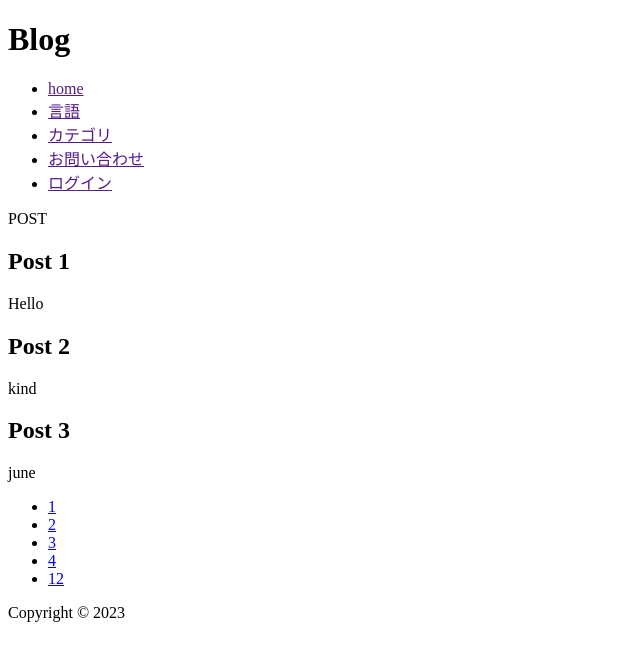
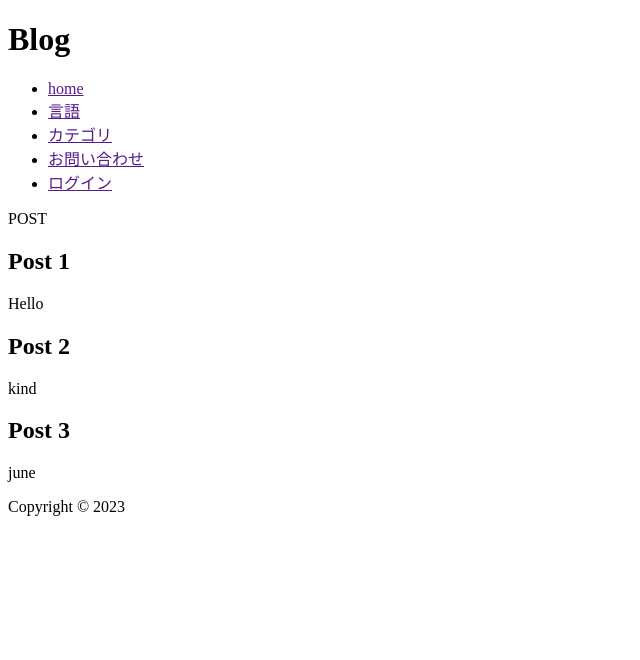
Before and after one commit to CA01971164/blog, a React (Create React App) app in the folder client/: page / in a window 1280 px wide. Shown: the top 660 px of the page, without its empty margins (0-640 px from the left). Built offline with nearby package versions, Linux system fonts and the light colour scheme; data requests are answered from the project's data file; the HTML template or start-up script is replaced by a standard one.

Commit message:
deleted nav

```diff
--- a/client/src/App.tsx
+++ b/client/src/App.tsx
@@ -55,25 +55,6 @@ const App: React.FC = () => {
         <p>POST</p>
 
         <Article posts={posts} />
-        <nav>
-          <ul>
-            <li>
-              <a href="page1.html">1</a>
-            </li>
-            <li>
-              <a href="page2.html">2</a>
-            </li>
-            <li>
-              <a href="page3.html">3</a>
-            </li>
-            <li>
-              <a href="page4.html">4</a>
-            </li>
-            <li>
-              <a href="page12.html">12</a>
-            </li>
-          </ul>
-        </nav>
       </main>
       <Foot />
     </>
```
